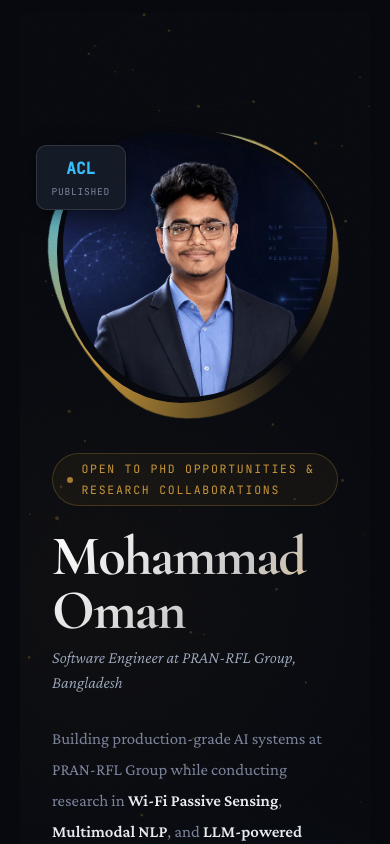
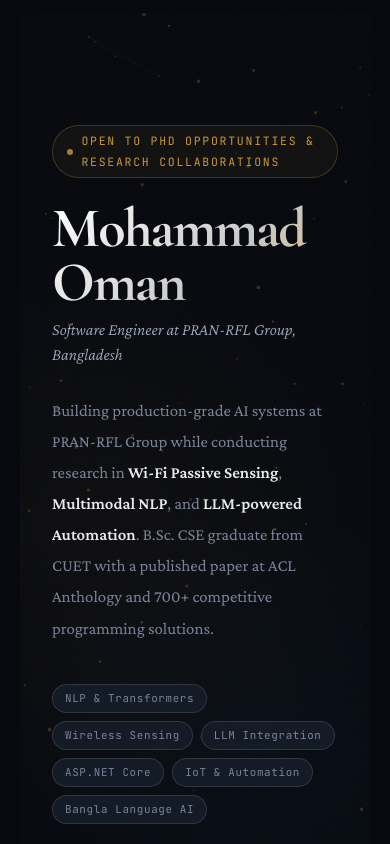
Before and after one commit to mdoman765/oman-portfolio, an Angular app: page /home in a window 390 px wide. Shown: the part 740-1584 px from the top of the page. Built offline with nearby package versions, Linux system fonts and the light colour scheme; a web font is replaced by a local one.

Commit message:
mobile view dp showed double in mobile view  problem solved

```diff
--- a/src/app/components/home/home.css
+++ b/src/app/components/home/home.css
@@ -139,9 +139,13 @@
 }
 .scroll-line { width: 1px; height: 48px; background: linear-gradient(to bottom, transparent, var(--border2)); }
 
-@media (max-width: 900px) {
+/* @media (max-width: 900px) {
   .hero-inner { grid-template-columns: 1fr; gap: 3rem; }
   .profile-wrap { order: -1; }
+} */
+ @media (max-width: 900px) {
+  .hero-inner { grid-template-columns: 1fr; gap: 3rem; }
+  .profile-wrap { display: none; }
 }
 @media (max-width: 600px) {
   .hero-ctas { flex-direction: column; }
```
